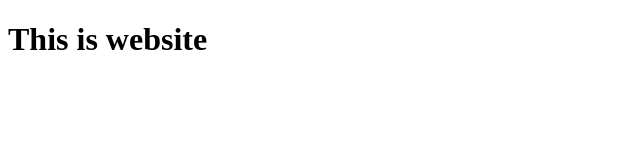
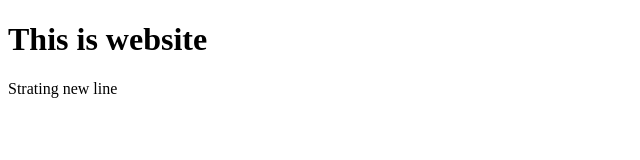
Before and after one commit to Asraful71/start, a plain HTML site: page index.html in a window 1280 px wide. Shown: the whole page, without its empty margins (0-640 px from the left). Drawn offline with Linux system fonts and the light colour scheme.

Commit message:
Second  web work

```diff
--- a/index.html
+++ b/index.html
@@ -8,6 +8,7 @@
 </head>
 <body>
     <h1>This is website</h1>
+    <p>Strating new line</p>
 
 </body>
 </html>
```
